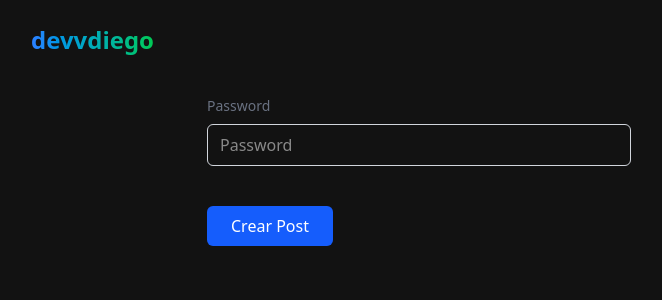
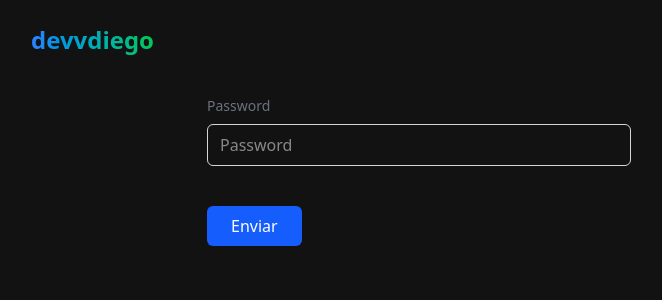
Before and after one commit to DevvDiego/DevvDiego.github.io, a SvelteKit app: page /login in a window 1280 px wide. Shown: the top 300 px of the page, without its empty margins (1-663 px from the left). Built offline with nearby package versions, Linux system fonts and the light colour scheme.

Commit message:
Update buttons text to be descriptive about what is going to happen

```diff
--- a/src/routes/admin/edit/[post]/+page.svelte
+++ b/src/routes/admin/edit/[post]/+page.svelte
@@ -278,7 +278,7 @@
                         Enviando...
                     </span>
                 {:else}
-                    Crear Post
+                    Editar Post
                 {/if}
             </button>
 
--- a/src/routes/login/+page.svelte
+++ b/src/routes/login/+page.svelte
@@ -123,7 +123,7 @@
                         Enviando...
                     </span>
                 {:else}
-                    Crear Post
+                    Enviar
                 {/if}
             </button>
         </div>
```
